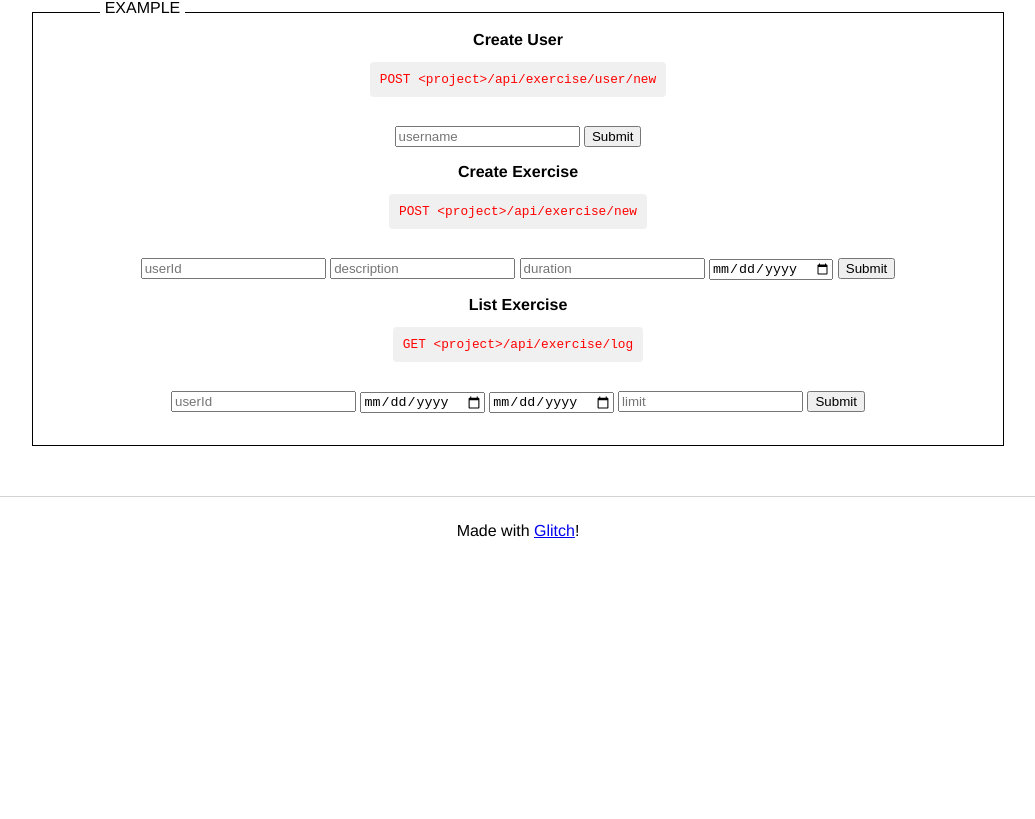
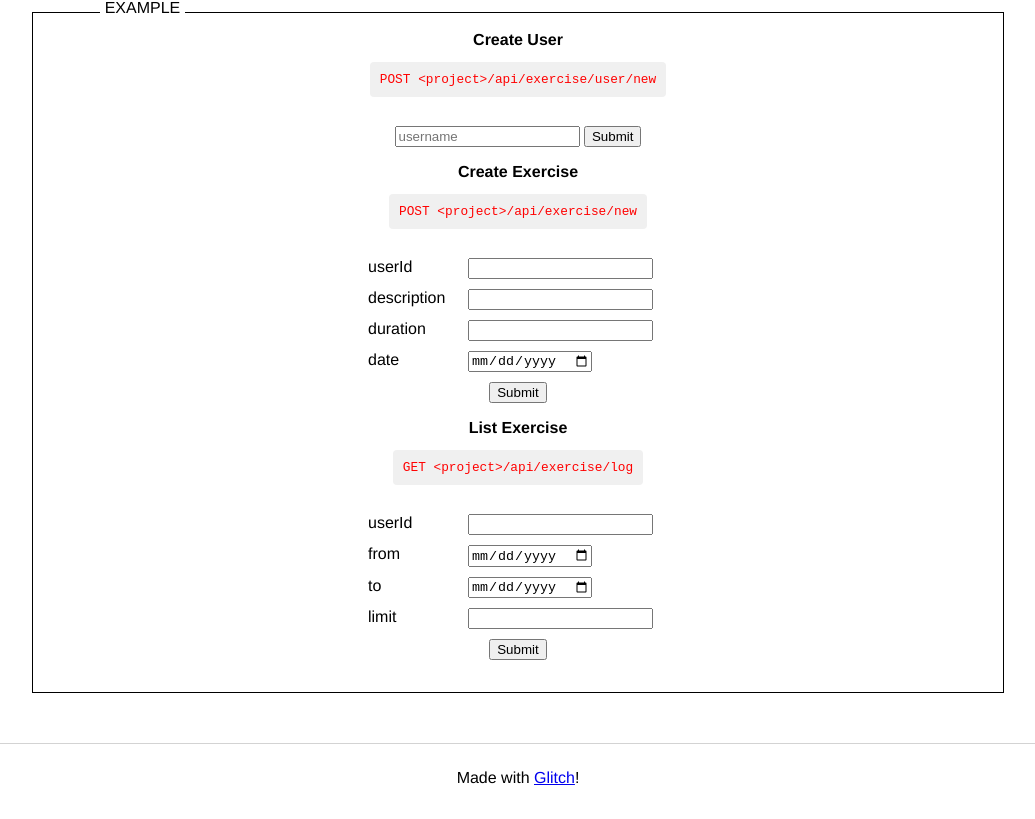
Before and after one commit to fhfuih/fcc-challenges-api, a website: page views/index.html in a window 1280 px wide. Shown: the part 2394-3213 px from the top of the page, without its empty margins (122-1157 px from the left). Before the commit the page ends 2966 px from the top, so only its background shows below. Drawn offline with Linux system fonts and the light colour scheme.

Commit message:
Adjust doc styles

```diff
--- a/public/style.css
+++ b/public/style.css
@@ -94,3 +94,18 @@ pre {
   flex-direction: column;
   align-items: center;
 }
+
+.field {
+  display: flex;
+  width: 300px;
+  padding-bottom: 10px;
+}
+
+.field > label {
+  text-align: left;
+  flex: 0 0 100px;
+}
+
+/* .field > input {
+  flex: 1 1 100%;
+} */
--- a/views/index.html
+++ b/views/index.html
@@ -214,10 +214,22 @@
             </div>
             <pre><code>POST &lt;project&gt;/api/exercise/new</code></pre>
             <form action="api/exercise/new" method="POST" name="exercise-form-create-exercise" id="exercise-form-create-exercise">
-              <input type="text" name="userId" placeholder="userId" required />
-              <input type="text" name="description" placeholder="description" required />
-              <input type="number" name="duration" placeholder="duration" required />
-              <input type="date" name="date" placeholder="date" required />
+              <div class="field">
+                <label for="ce-userId">userId</label>
+                <input type="text" name="userId" id="ce-userId" required />
+              </div>
+              <div class="field">
+                <label for="ce-description">description</label>
+                <input type="text" name="description" id="ce-description" required />
+              </div>
+              <div class="field">
+                <label for="ce-duration">duration</label>
+                <input type="number" name="duration" id="ce-duration" required />
+              </div>
+              <div class="field">
+                <label for="ce-date">date</label>
+                <input type="date" name="date" id="ce-date" required />
+              </div>
               <input type="submit" value="Submit" />
             </form>
           </div>
@@ -227,10 +239,22 @@
             </div>
             <pre><code>GET &lt;project&gt;/api/exercise/log</code></pre>
             <form action="api/exercise/log" method="GET" name="exercise-form-list-exercise" id="exercise-form-list-exercise">
-              <input type="text" name="userId" placeholder="userId" required />
-              <input type="date" name="from" placeholder="from" />
-              <input type="date" name="to" placeholder="to" />
-              <input type="number" name="limit" placeholder="limit" />
+              <div class="field">
+                <label for="le-userId">userId</label>
+                <input type="text" name="userId" id="le-userId" required />
+              </div>
+              <div class="field">
+                <label for="le-from">from</label>
+                <input type="date" name="from" id="le-from" />
+              </div>
+              <div class="field">
+                <label for="le-to">to</label>
+                <input type="date" name="to" id="le-to" />
+              </div>
+              <div class="field">
+                <label for="le-limit">limit</label>
+                <input type="number" name="limit" id="le-limit" />
+              </div>
               <input type="submit" value="Submit" />
             </form>
           </div>
```
